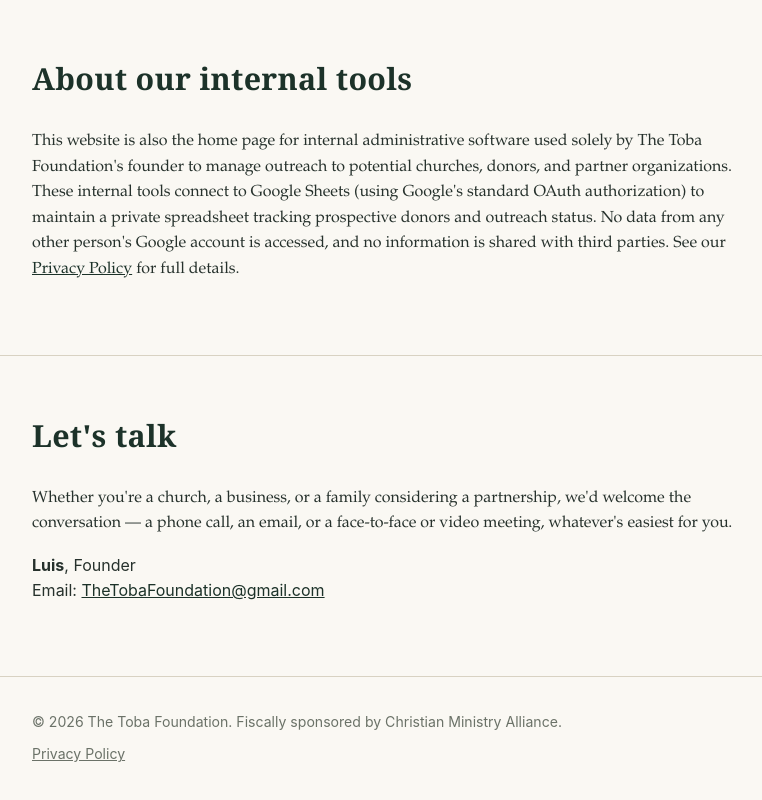
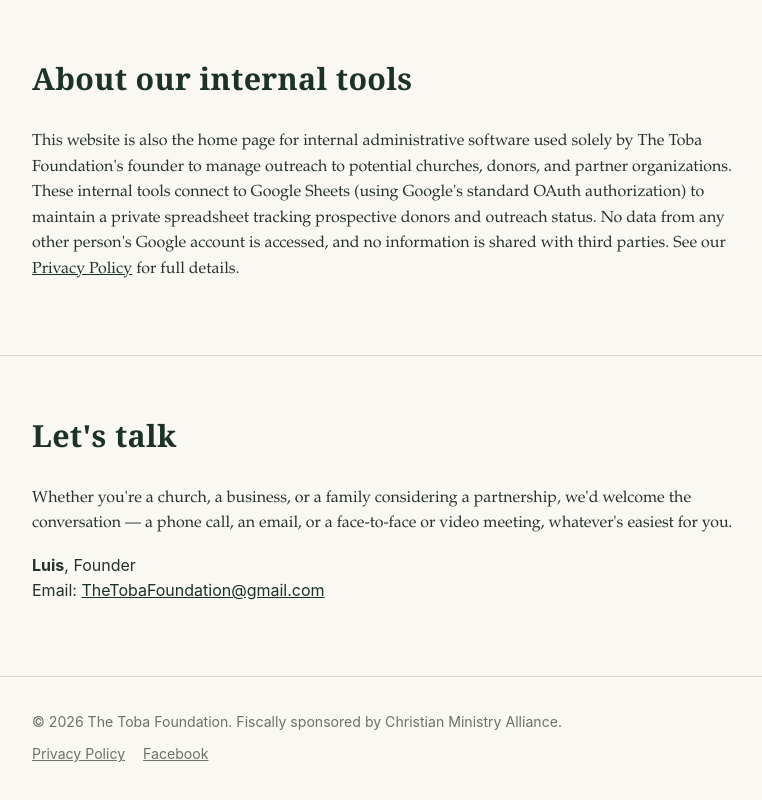
Before and after one commit to thetobafoundation-debug/ttf-website, a plain HTML site: page index.html in a window 1280 px wide. Shown: the part 2232-3032 px from the top of the page, without its empty margins (246-1008 px from the left). Drawn offline with Linux system fonts and the light colour scheme.

Commit message:
Update index.html

```diff
--- a/index.html
+++ b/index.html
@@ -253,7 +253,7 @@
 <footer class="site">
   <div class="wrap">
     <div>&copy; 2026 The Toba Foundation. Fiscally sponsored by Christian Ministry Alliance.</div>
-    <div class="links"><a href="privacy.html">Privacy Policy</a></div>
+    <div class="links"><a href="privacy.html">Privacy Policy</a><a href="https://www.facebook.com/profile.php?id=61593817931185" target="_blank" rel="noopener">Facebook</a></div>
   </div>
 </footer>
 
```
